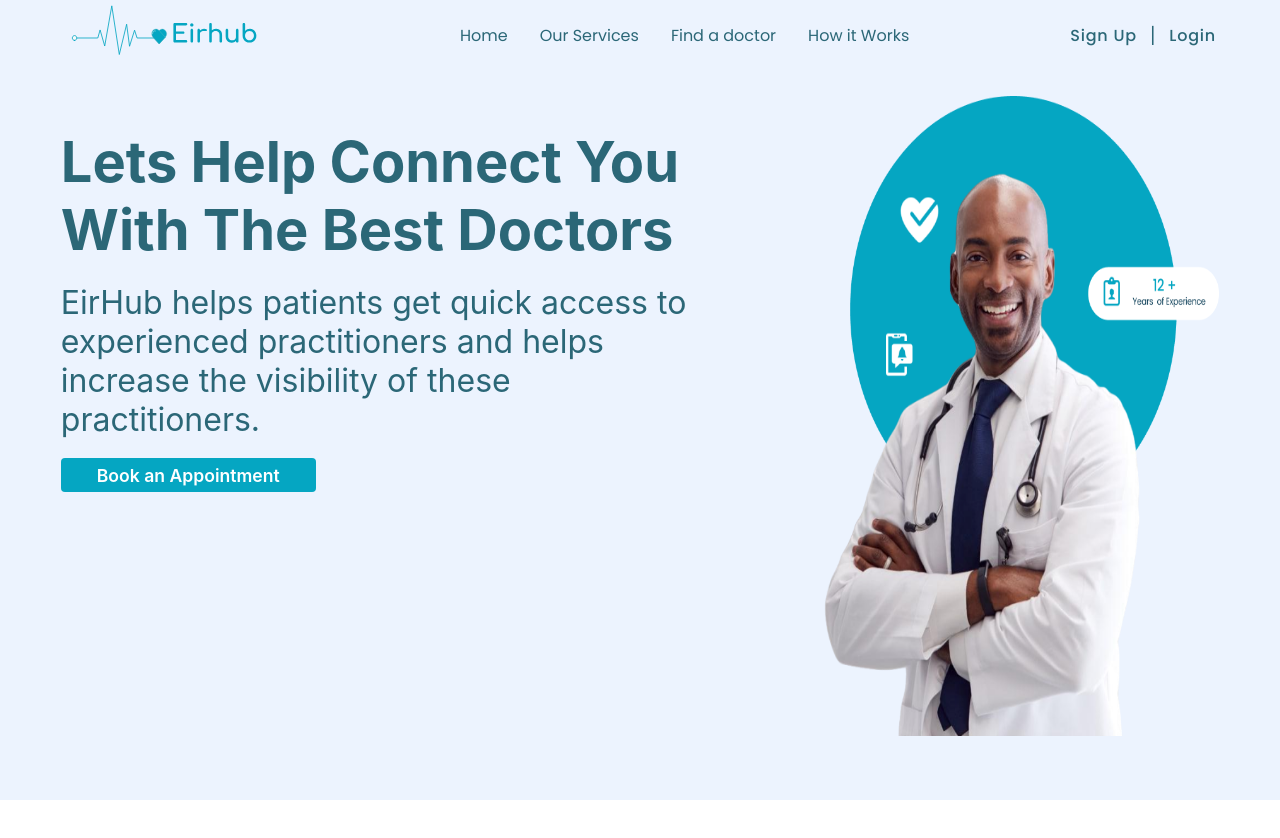
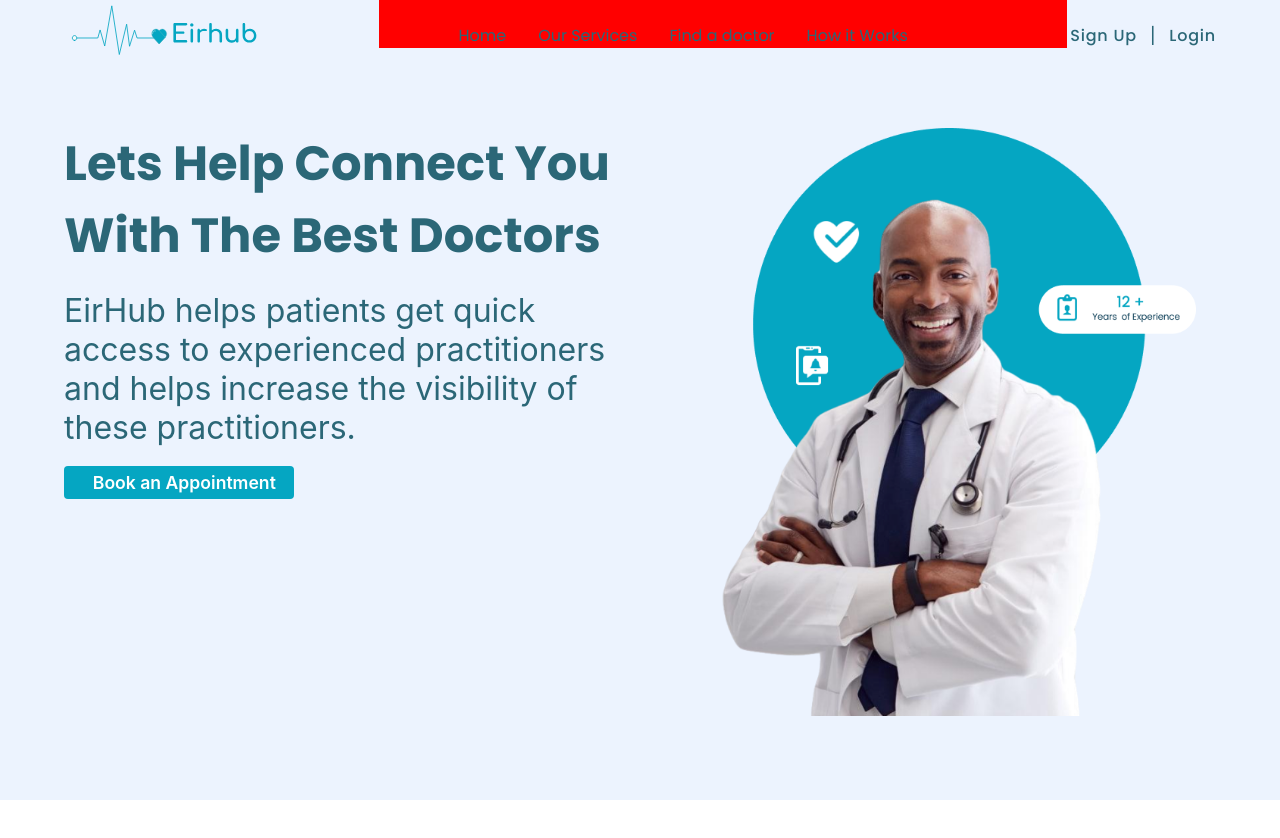
Before and after one commit to Silicon-Valley00/eirhub-frontend, a React (Create React App) app in the folder client/: page / in a window 1280 px wide. Shown: the top 838 px of the page. Before the commit the page ends 800 px from the top, so only its background shows below. Built offline with nearby package versions, Linux system fonts and the light colour scheme; the HTML template or start-up script is replaced by a standard one.

Commit message:
destop view hero section with css

```diff
--- a/client/src/Pages/Landing page/components/Hero.js
+++ b/client/src/Pages/Landing page/components/Hero.js
@@ -24,7 +24,7 @@ const Hero = () => {
                </div>
             </div>
             <div className="hero-image">
-               <img src={landingpageImage} alt={'Hero-image'} />
+               <img src={landingpageImage} alt="Hero" />
             </div>
          </div>
       </section>
--- a/client/src/Pages/Landing page/components/hero.css
+++ b/client/src/Pages/Landing page/components/hero.css
@@ -1,3 +1,5 @@
+@import url('https://fonts.googleapis.com/css2?family=Comfortaa:wght@300;500;700&family=Poppins:wght@300;400;500;700;800&display=swap');
+
 :root {
    --white: #ffffff;
    --gray: #ecf3fe;
@@ -11,10 +13,12 @@
    min-height: 100vh;
    padding-top: 6rem;
    background-color: var(--gray);
+   padding-left: 4rem;
+   padding-right: 4rem;
 }
 
 .hero-container {
-   width: 90.5%;
+   width: 100%;
    display: block;
    margin: 0 auto;
    max-height: 100%;
@@ -22,13 +26,14 @@
 
 .hero-content {
    padding-top: 2rem;
-   width: 55%;
+   width: 50%;
    height: 60vh;
    float: left;
 }
 
 .content-title h1 {
-   font-size: 3.5rem;
+   font-family: 'Poppins', sans-serif;
+   font-size: 3rem;
 }
 .content-info {
    padding-top: 1.2rem;
@@ -54,13 +59,32 @@
    font-size: 1.1rem;
 }
 
-.hero-image {
-   width: 40%;
-   float: right;
-   height: 80vh;
+/* ========================== mobile view ========================= */
+
+@media (min-width: 320px) and (max-width: 960px) {
+   #hero-body {
+      background-image: url('../../../assets/maleDoctor.jpg');
+      background-repeat: no-repeat;
+      background-position: 5% 65px;
+      background-size: cover;
+      width: 100%;
+   }
+
+   .hero-image {
+      display: none;
+   }
 }
 
-.hero-image img {
-   width: 100%;
-   height: 100%;
+@media screen and (min-width: 960px) {
+   .hero-image {
+      padding-top: 2rem;
+      width: 50%;
+      float: right;
+      height: 100vh;
+      padding-right: 20px;
+   }
+
+   .hero-image img {
+      width: 100%;
+   }
 }
--- a/client/src/Pages/Landing page/components/navbar.css
+++ b/client/src/Pages/Landing page/components/navbar.css
@@ -112,12 +112,15 @@ li {
       align-items: center;
       justify-content: center;
       column-gap: 2rem;
+      background-color: red;
    }
 
    li {
       color: var(--midcol);
    }
-
+   li.each {
+      white-space: nowrap;
+   }
    .left-div {
       display: flex;
       align-items: center;
@@ -134,6 +137,11 @@ li {
    #separator {
       margin-left: 0.5em;
       margin-right: 0.5em;
+   }
+   #signup {
+      width: auto;
+      white-space: nowrap;
+      margin-left: 3px;
    }
 }
 
```
Also changed, not shown: client/src/assets/hero.svg (added), client/src/assets/maleDoctor.jpg (added).
